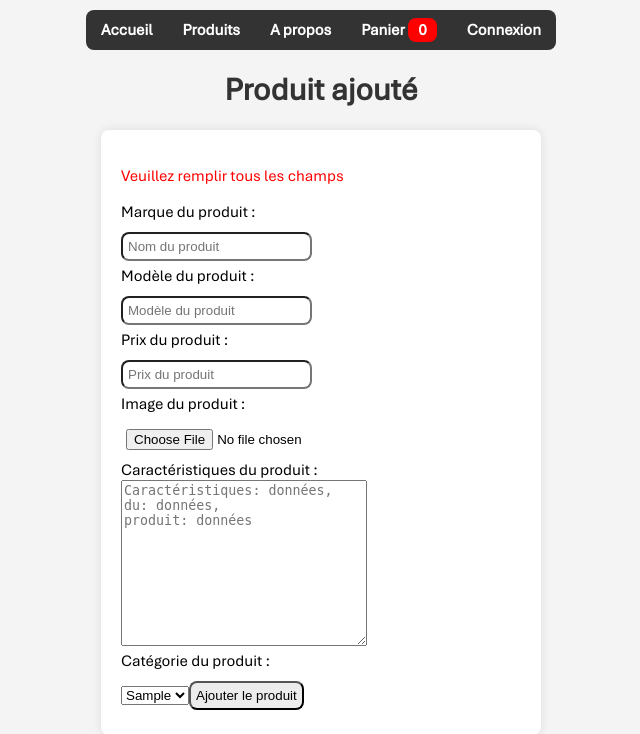
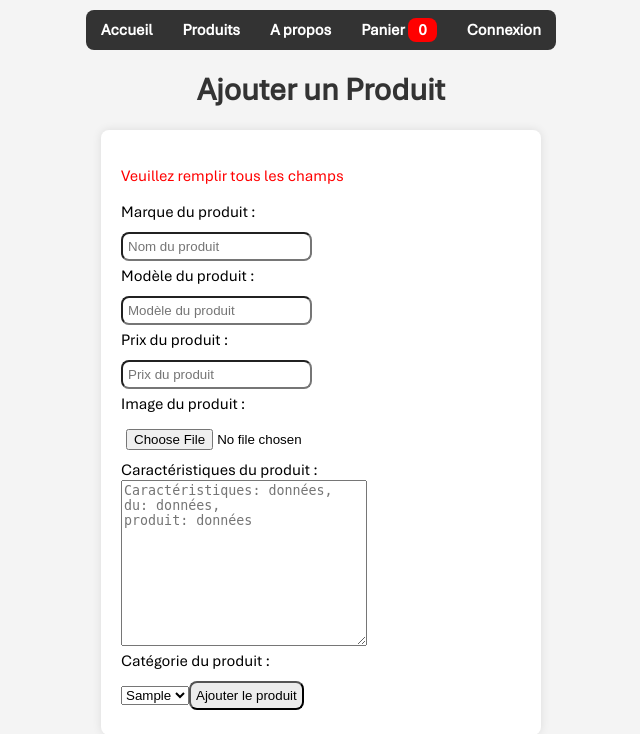
Before and after one commit to ChineseEatCat/computek, a PHP site: page /addproduits.php in a window 1280 px wide. Shown: the top 734 px of the page, without its empty margins (319-959 px from the left). Run offline with PHP 8.4, Linux system fonts and the light colour scheme; tables that the repository leaves empty hold one stand-in row (values such as "Sample post"); some libraries are stand-ins or nearby versions.

Commit message:
💬 Mettre à jour le titre de la page d'ajout de produit

```diff
--- a/addproduits.php
+++ b/addproduits.php
@@ -81,7 +81,7 @@ if (!empty($_POST['MARQUE']) || !empty($_POST['MODEL']) || !empty($_POST['PRIX']
 
 ?>
 
-<h1>Produit ajouté</h1>
+<h1>Ajouter un Produit</h1>
 <div class="categories">
     <div class="container">
         <form action="" method="post" enctype="multipart/form-data">
```
